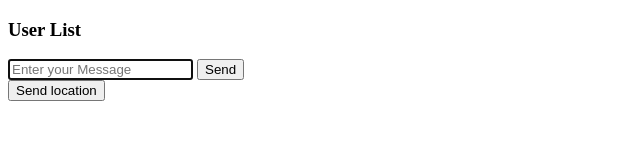
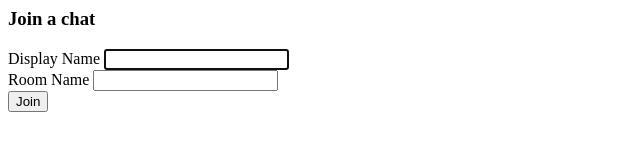
Before and after one commit to B-kash/node_chat_app, a website: page public/index.html in a window 1280 px wide. Shown: the whole page, without its empty margins (0-640 px from the left). Drawn offline with nearby package versions, Linux system fonts and the light colour scheme; no server answers.

Commit message:
added start page

```diff
--- a/public/index.html
+++ b/public/index.html
@@ -1,54 +1,28 @@
-<!DOCTYPE html>
 <html>
     <head>
-    <meta charset="utf-8">
-    <link rel="stylesheet" href="css/styles.css"/>
+        <meta charset="utf-8"/>
+        <title>Join | ChatApp</title>
+        <meta name="viewport" content="width=device-width, initial-scale=1", user-scalable=no">
+        <link rel="stylesheet" href="css/styles.css">
     </head>
-<body class="chat">
-<!--<p>-->
-<!--Welcome to this app-->
-<!--</p>-->
-<div class="chat__sidebar">
-    <h3>User List</h3>
-    <div id="users">
-
+    <body class="centered-form">
+        <div class="centered-form__form">
+            <form action="chat.html">
+                <div class="form-field">
+                    <h3>Join a chat</h3>
                 </div>
-
+                <div class="form-field">
+                    <label >Display Name</label>
+                    <input type="text" name="name" autofocus/>
                 </div>
-<div class="chat__main">
-    <ol id="messages" class="chat__messages">
-
-    </ol>
-    <div class="chat__footer">
-        <form id="message-form">
-
-            <input type="text" name="message" placeholder="Enter your Message" autofocus autocomplete="false"/>
-            <button onclick="send(event)">Send</button>
+                <div class="form-field">
+                    <label >Room Name</label>
+                    <input type="text" name="room" />
+                </div>
+                <div class="form-field">
+                    <button>Join</button>
+                </div>
             </form>
-        <button id="send-location" onclick="sendLocation()">Send location</button>
         </div>
-
-</div>
-
-<script id="message-template" type="text/x-handlebars-template">
-    <li class="message">
-        <div class="message__title">
-            <h4>{{from}} </h4>
-            <span>{{formattedTime}} </span>
-        </div>
-        <div class="message__body">
-            <p>{{text}}</p>
-        </div>
-    </li>
-
-</script>
-
-
-<script src="https://ajax.googleapis.com/ajax/libs/jquery/3.3.1/jquery.min.js"></script>
-<script src="socket.io/socket.io.js"></script>
-<script src="https://cdnjs.cloudflare.com/ajax/libs/mustache.js/2.3.0/mustache.js"></script>
-<script src="js/libs/moment.js"></script>
-<script src="js/index.js"></script>
     </body>
-
 </html>
```
Also changed, not shown: public/chat.html (added, +54 -0 lines), public/js/chat.js (renamed from public/js/index.js). Lines whose indentation alone changed are shown as unchanged.
